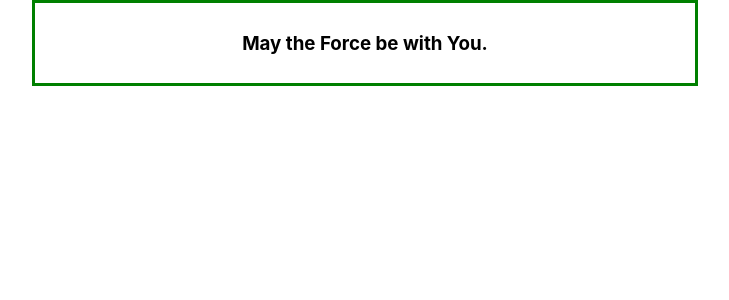
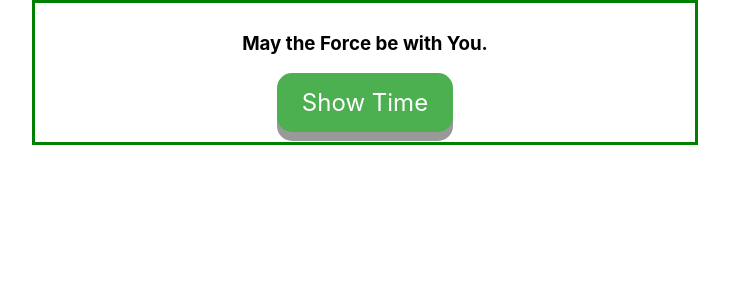
Before and after one commit to krish1010/qlocktwo-clone, a React (Create React App) app in the folder ui/: page / in a window 1280 px wide. Shown: the top 300 px of the page, without its empty margins (275-1004 px from the left). Built offline with nearby package versions, Linux system fonts and the light colour scheme; no server answers.

Commit message:
added Button component

```diff
--- a/ui/src/App.js
+++ b/ui/src/App.js
@@ -1,9 +1,10 @@
 import "./App.css";
 import Grid from "./components/Grid/Grid";
+import Button from "./components/Button/Button";
 import { useEffect, useState } from "react";
 function App() {
   const [spell, setSpell] = useState(0);
-  const [table, setTable] = useState();
+  const [table, setTable] = useState(false);
 
   const spellTime = async () => {
     const response = await fetch("http://localhost:5000/spell");
@@ -20,10 +21,17 @@ function App() {
     getTable();
   }, []);
 
+  const onClick = async () => {
+    setTable(false);
+    const tableFromServer = await spellTime();
+    setTable(tableFromServer);
+  };
+
   return (
     <div className="center">
       <h3>May the Force be with You.</h3>
       {table && <Grid allElements={table} spell={spell} />}
+      <Button onClick={onClick} />
     </div>
   );
 }
--- /dev/null
+++ b/ui/src/components/Button/Button.js
@@ -0,0 +1,12 @@
+import React from "react";
+import "./Button.css";
+
+function Button({ onClick }) {
+  return (
+    <div className="button" onClick={onClick}>
+      Show Time
+    </div>
+  );
+}
+
+export default Button;
```
